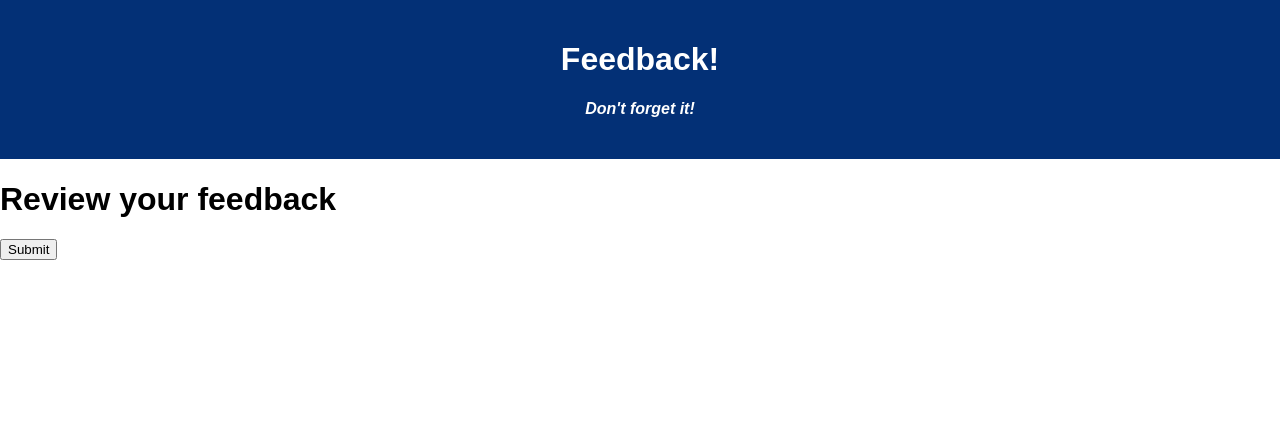
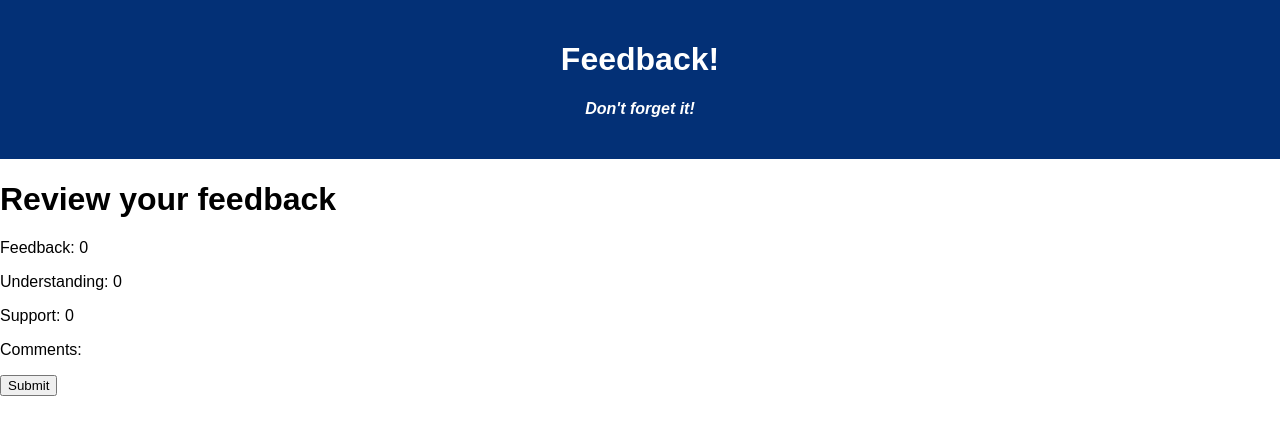
Before and after one commit to fallenrobin/weekend-redux-feedback-loop, a React (Create React App) app: page /#/review in a window 1280 px wide. Shown: the top 434 px of the page. Built offline with nearby package versions, Linux system fonts and the light colour scheme.

Commit message:
add return values in Review component

```diff
--- a/src/components/Review/Review.jsx
+++ b/src/components/Review/Review.jsx
@@ -29,10 +29,10 @@ function Review() {
         <>
             <div>
                 <h1>Review your feedback</h1>
-                <p></p>
-                <p></p>
-                <p></p>
-                <p></p>
+                <p>Feedback: {feedback.feeling}</p>
+                <p>Understanding: {feedback.understanding}</p>
+                <p>Support: {feedback.support}</p>
+                <p>Comments: {feedback.comments}</p>
                 <button onClick={handleSubmit}>Submit</button>
 
             </div>
```
